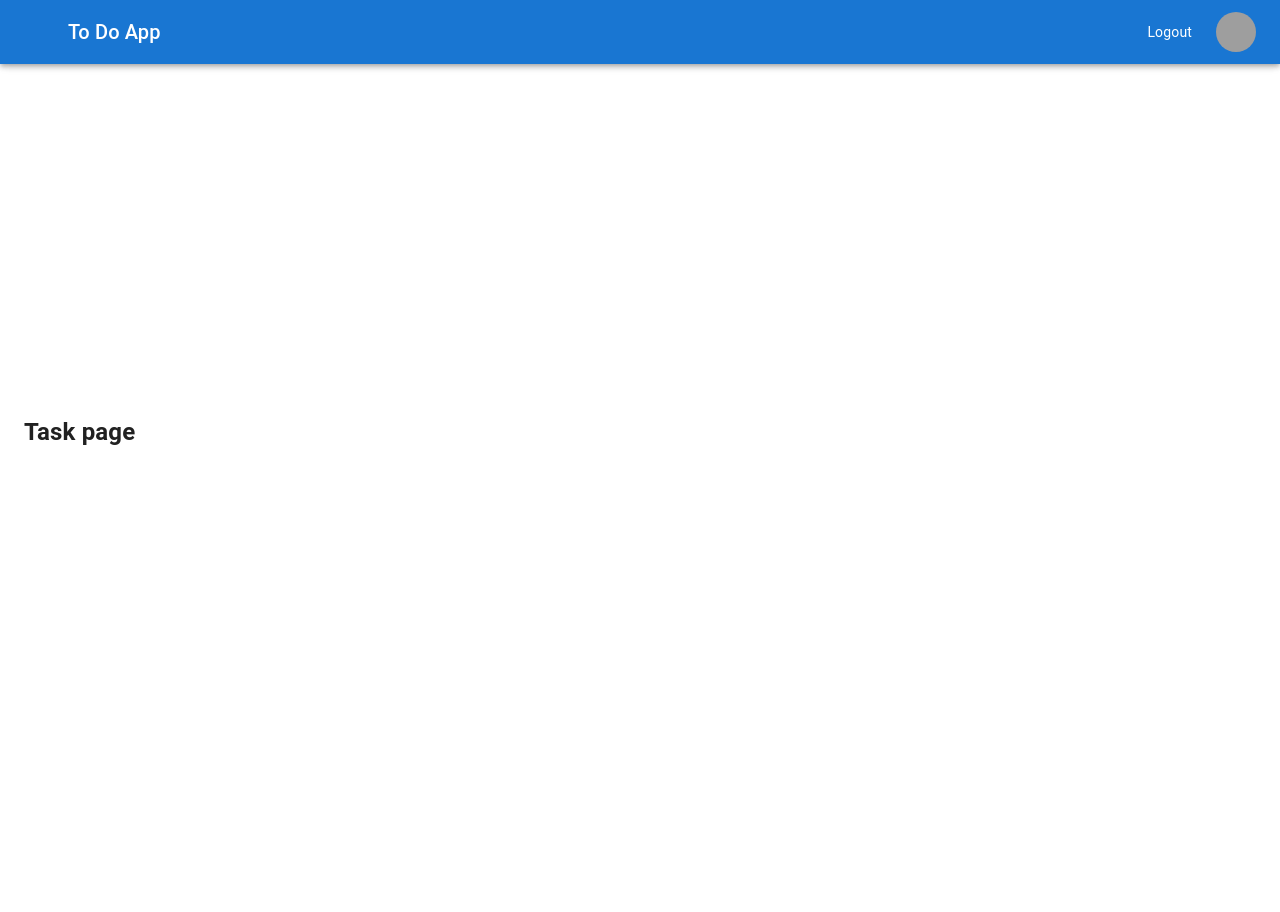
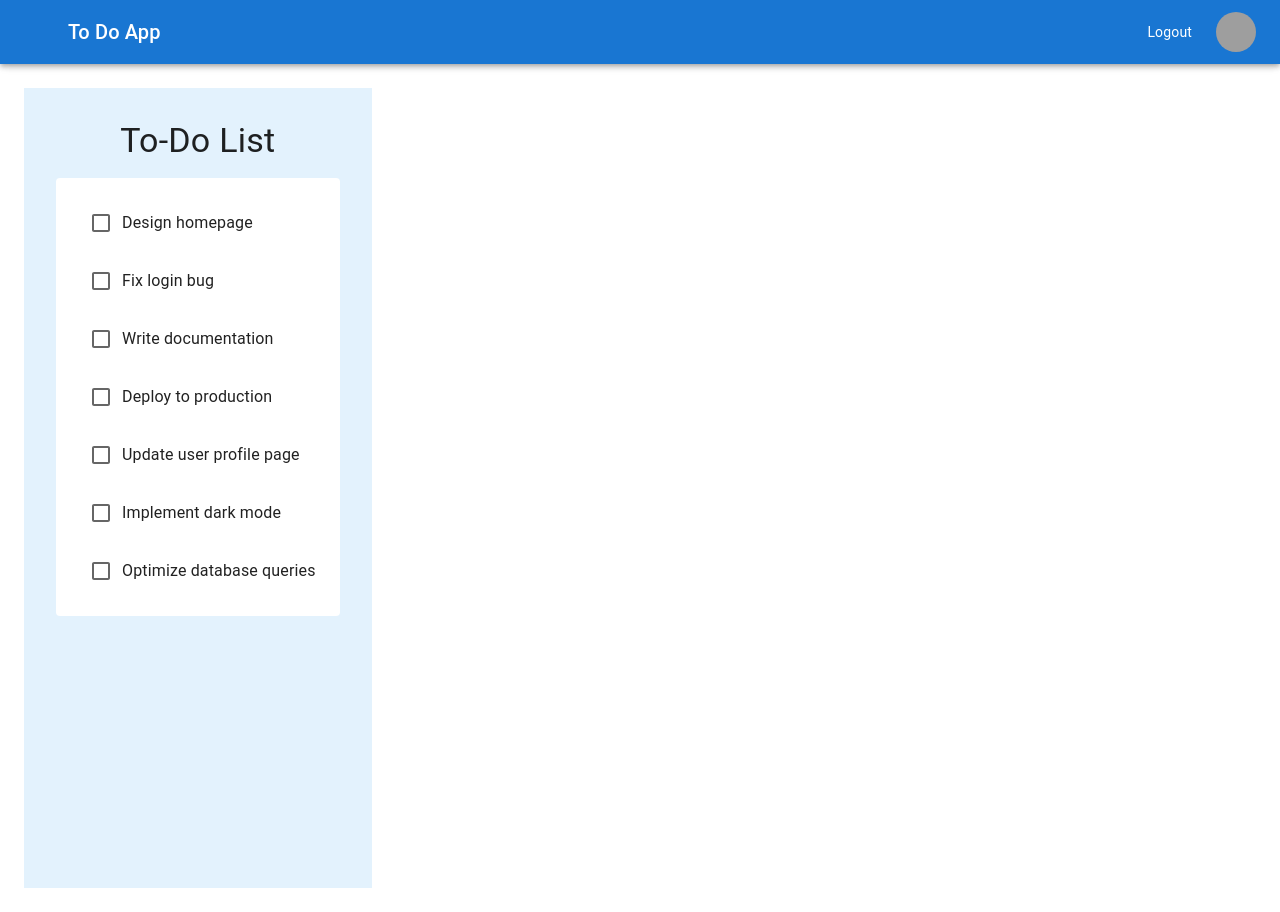
Before and after one commit to CodeNova-Technologies/To-Do-App-New, a React (Vite) app: page /toDoList in a window 1280 px wide. Before the commit the page ends 800 px from the top, so only its background shows below. Built offline with nearby package versions, Linux system fonts and the light colour scheme; grey boxes are pictures that could not be loaded; some icons are missing.

Commit message:
Created the To do list page

```diff
--- a/src/pages/TaskList/TaskList.jsx
+++ b/src/pages/TaskList/TaskList.jsx
@@ -1,7 +1,34 @@
 import React from 'react';
+import {Box,Typography,Paper,Checkbox,FormControlLabel,Stack
+} from '@mui/material';
+
+const tasks = [
+  'Design homepage',
+  'Fix login bug',
+  'Write documentation',
+  'Deploy to production',
+  'Update user profile page',
+  'Implement dark mode',
+  'Optimize database queries',
+];
 
 export default function TaskList() {
   return (
-    <h2>Task page</h2>
+    <Box sx={{ p: 4, backgroundColor: '#e3f2fd', minHeight: '100vh' }}>
+      <Typography variant="h4" gutterBottom align="center">
+        To-Do List
+      </Typography>
+      <Paper elevation={0} sx={{ maxWidth: 700, mx: 'auto', mt: 2, p: 3 }}>
+        <Stack spacing={2}>
+          {tasks.map((task, index) => (
+            <FormControlLabel
+              key={index}
+              control={<Checkbox />}
+              label={<Typography variant="body1">{task}</Typography>}
+            />
+          ))}
+        </Stack>
+      </Paper>
+    </Box>
   );
 }
```
